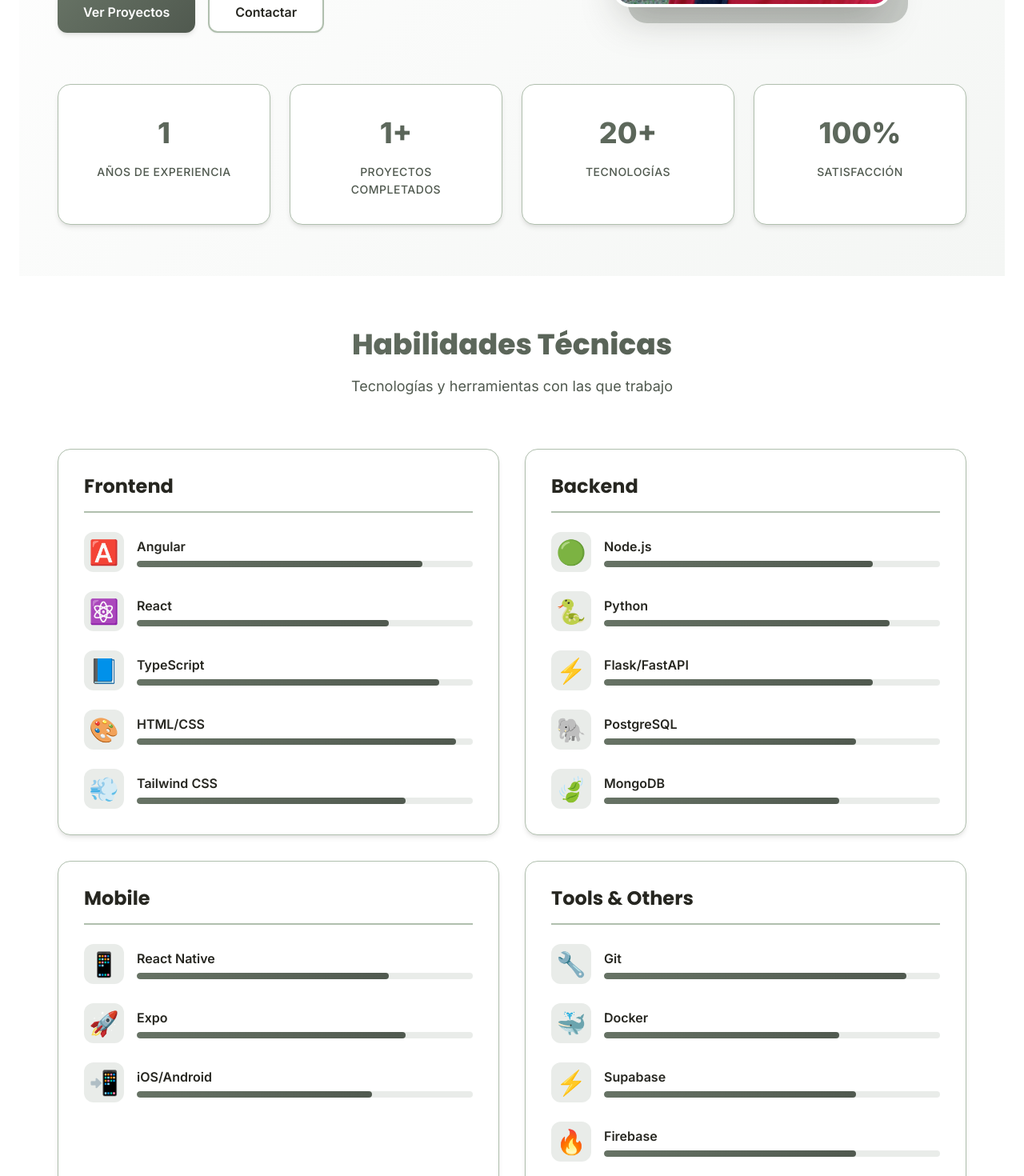
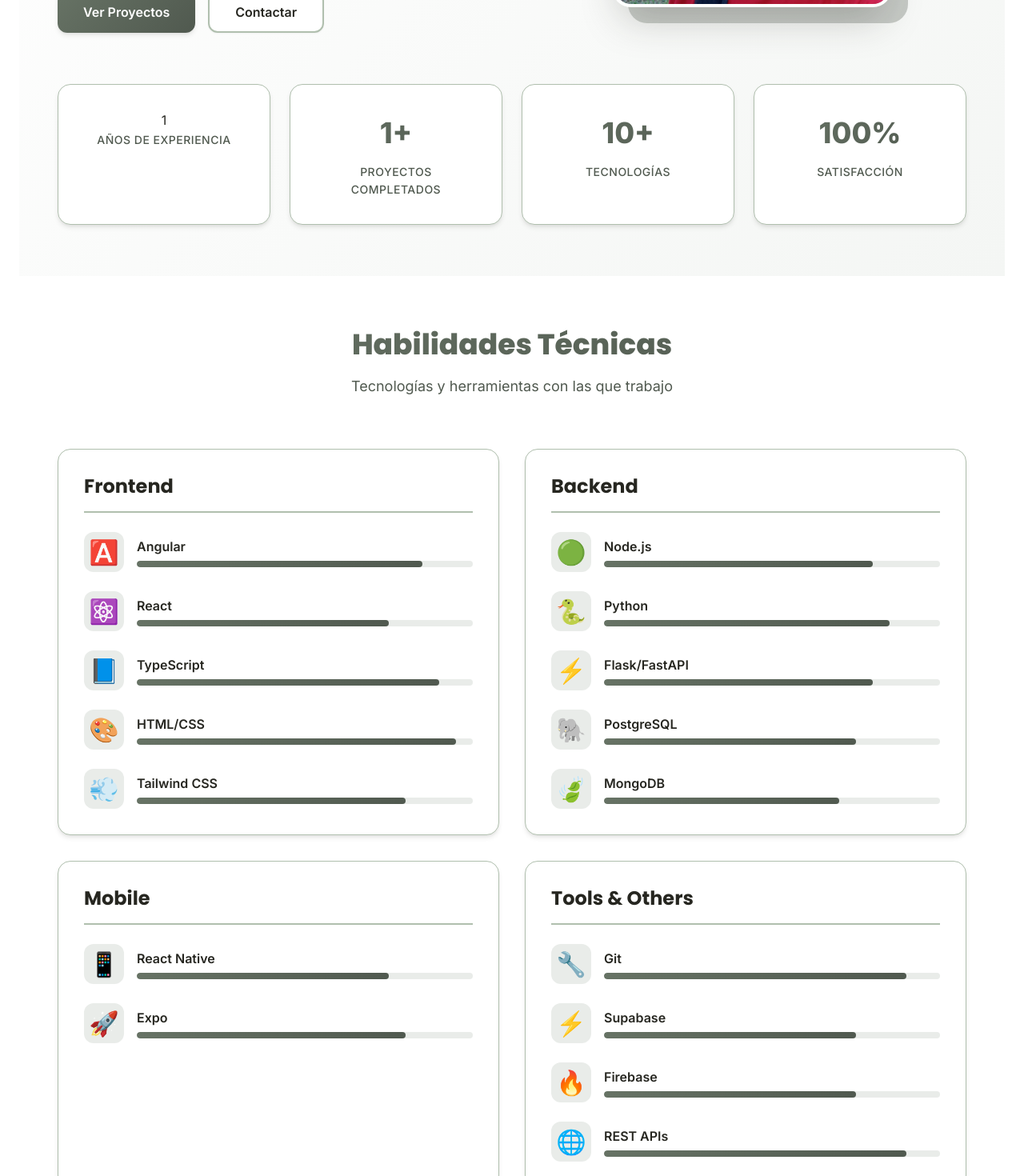
Before and after one commit to CarlosJSanchezdev/My_port_folio, an Angular app: page /about in a window 1280 px wide. Shown: the part 560-2030 px from the top of the page at 80% size. Built offline with nearby package versions, Linux system fonts and the light colour scheme; no server answers.

Commit message:
chore: save current stat before Angular migration

```diff
--- a/src/app/about/about.component.html
+++ b/src/app/about/about.component.html
@@ -38,7 +38,7 @@
     <!-- Stats -->
     <div class="hero-stats">
       <div class="stat-item animate-fade-in">
-        <div class="stat-value">{{ stats.experience }}</div>
+        <div class="-value">{{ stats.experience }}</div>
         <div class="stat-label">Años de Experiencia</div>
       </div>
       <div class="stat-item animate-fade-in">
--- a/src/app/config/portfolio.config.ts
+++ b/src/app/config/portfolio.config.ts
@@ -21,7 +21,7 @@
   stats: {
     experience: '1',
     projects: 1,
-    technologies: 20,
+    technologies: 10,
     satisfaction: 100
   },
 
@@ -61,11 +61,11 @@
   mobile: [
     { name: 'React Native', icon: '📱', level: 75 },
     { name: 'Expo', icon: '🚀', level: 80 },
-    { name: 'iOS/Android', icon: '📲', level: 70 }
+    //{ name: 'iOS/Android', icon: '📲', level: 70 }
   ],
   tools: [
     { name: 'Git', icon: '🔧', level: 90 },
-    { name: 'Docker', icon: '🐳', level: 70 },
+    //{ name: 'Docker', icon: '🐳', level: 70 },
     { name: 'Supabase', icon: '⚡', level: 75 },
     { name: 'Firebase', icon: '🔥', level: 75 },
     { name: 'REST APIs', icon: '🌐', level: 90 }
```
